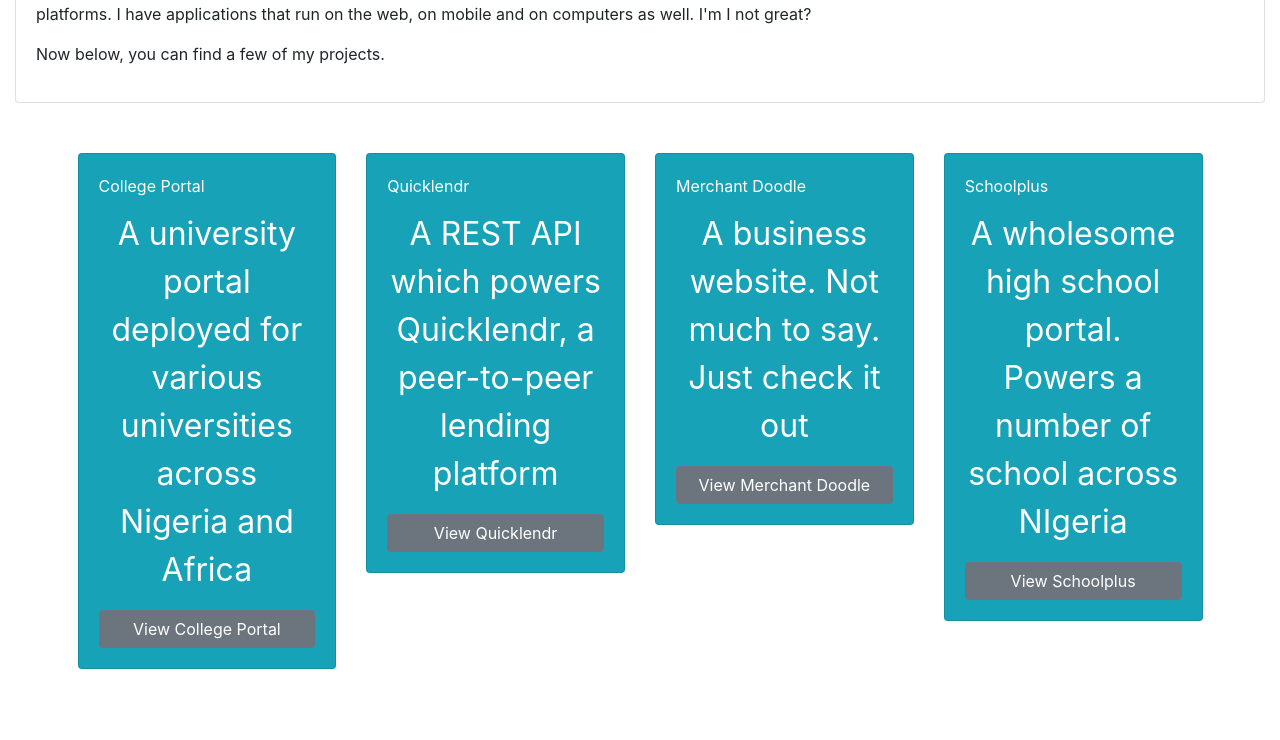
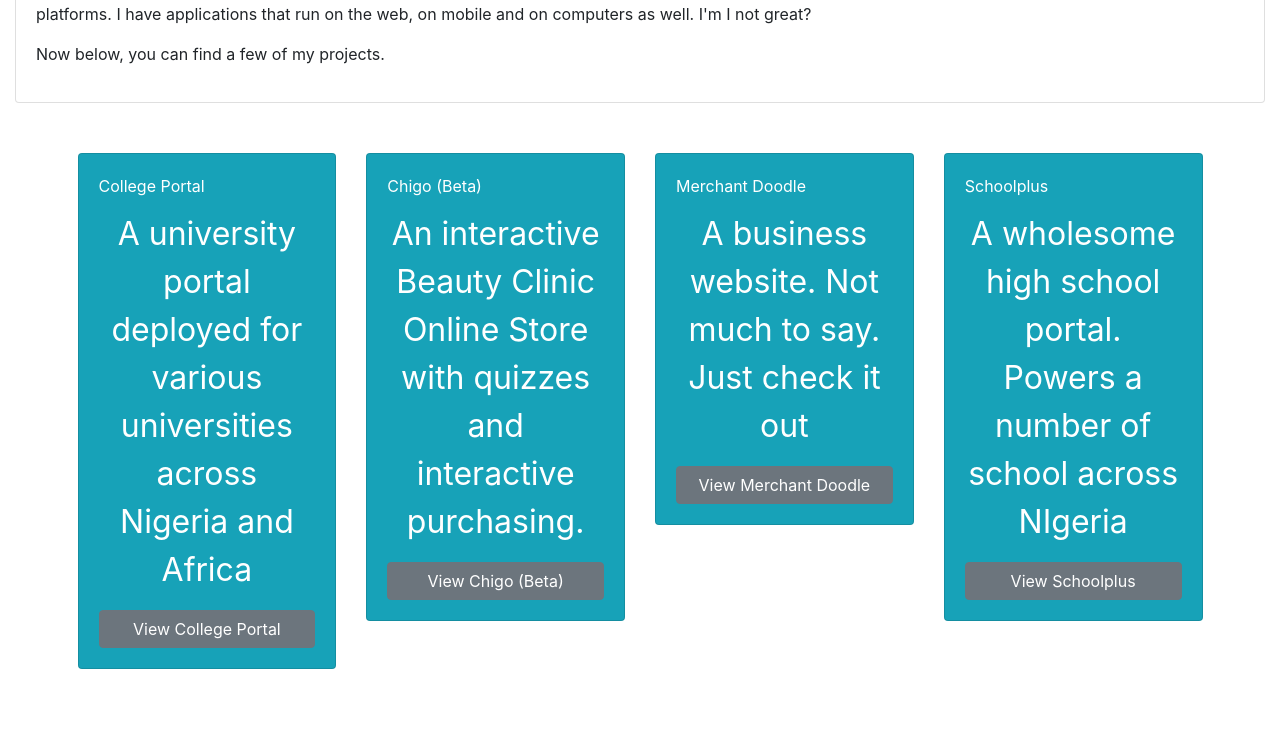
Before and after one commit to mezez/mez-portfolio, a React (Create React App) app: page / in a window 1280 px wide. Shown: the part 612-1352 px from the top of the page. Built offline with nearby package versions, Linux system fonts and the light colour scheme.

Commit message:
update project

```diff
--- a/src/config.js
+++ b/src/config.js
@@ -11,46 +11,46 @@ const config = {
       title: "College Portal",
       description:
         "A university portal deployed for various universities across Nigeria and Africa",
-      url: "https://portal.copem.edu.ng/"
+      url: "https://portal.copem.edu.ng/",
     },
     {
-      title: "Quicklendr",
+      title: "Chigo (Beta)",
       description:
-        "A REST API which powers Quicklendr, a peer-to-peer lending platform",
-      url: "http://portal.quicklendr.com"
+        "An interactive Beauty Clinic Online Store with quizzes and interactive purchasing.",
+      url: "https://chigo.netlify.com",
     },
     {
       title: "Merchant Doodle",
       description: "A business website. Not much to say. Just check it out",
-      url: "http://merchantdoodle.com"
+      url: "http://merchantdoodle.com",
     },
     {
       title: "Schoolplus",
       description:
         "A wholesome high school portal. Powers a number of school across NIgeria",
-      url: "http://lwa.schoolpl.com"
-    }
+      url: "http://lwa.schoolpl.com",
+    },
   ],
   phone: "+2349055748949 +2347037537969 (whatsapp)",
   email: "ekemammezez@gmail.com",
   socials: [
     {
       name: "Github",
-      url: "https://github.com/mezez" //must start with http:// or https://
+      url: "https://github.com/mezez", //must start with http:// or https://
     },
     {
       name: "Twitter",
-      url: "https://twitter.com/mezez_john_doe" //must start with http:// or https://
+      url: "https://twitter.com/mezez_john_doe", //must start with http:// or https://
     },
     {
       name: "LinkedIn",
-      url: "https://linkedin.com/in/chimezirim-ekemam-5a5926b6" //must start with http:// or https://
+      url: "https://linkedin.com/in/chimezirim-ekemam-5a5926b6", //must start with http:// or https://
     },
     {
       name: "Resume",
-      url: "https://drive.google.com/open?id=1LwJ2b0iSo4Zq5oOuzjMz-BQBY_tT6FEI"
-    }
-  ]
+      url: "https://drive.google.com/open?id=1LwJ2b0iSo4Zq5oOuzjMz-BQBY_tT6FEI",
+    },
+  ],
 };
 
 export default config;
```
